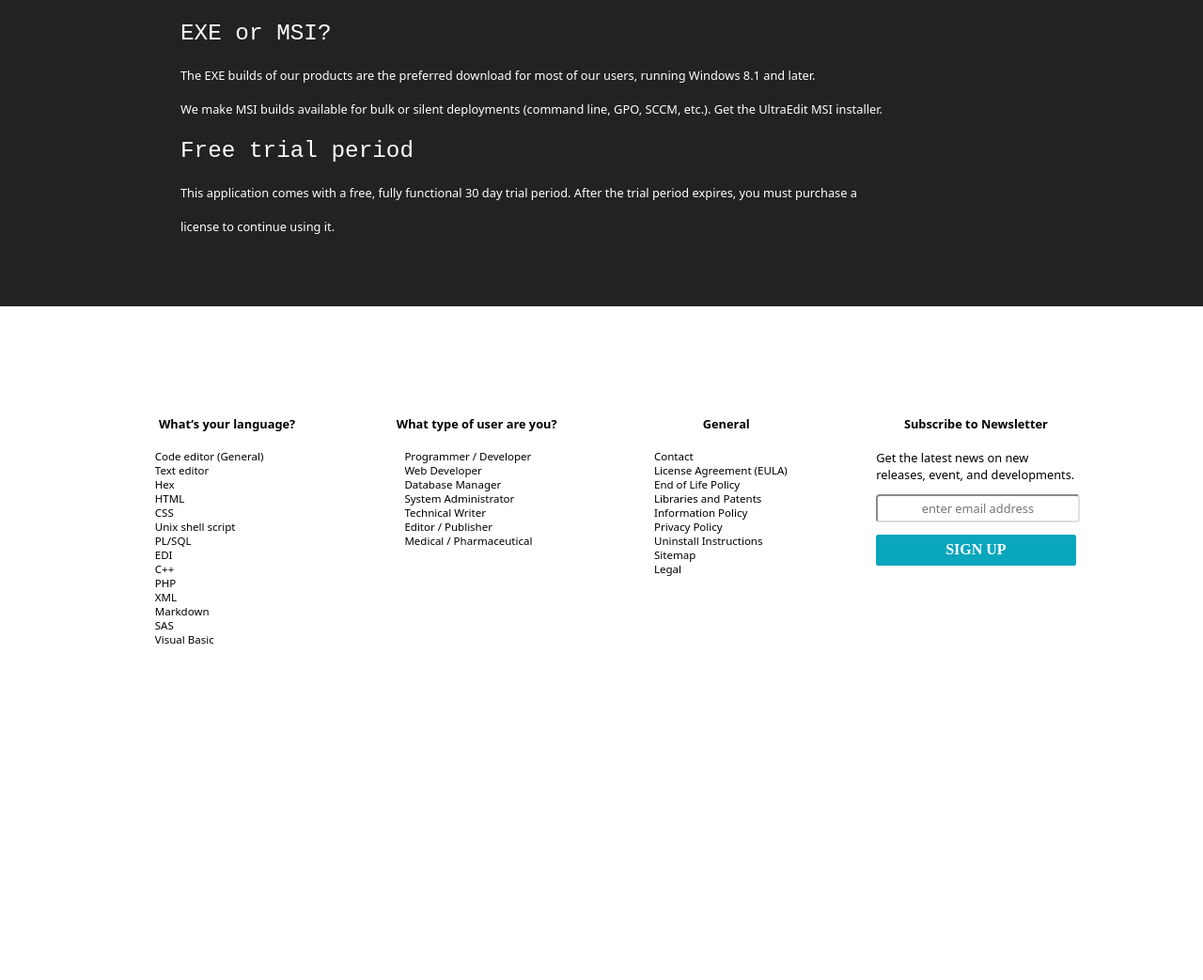
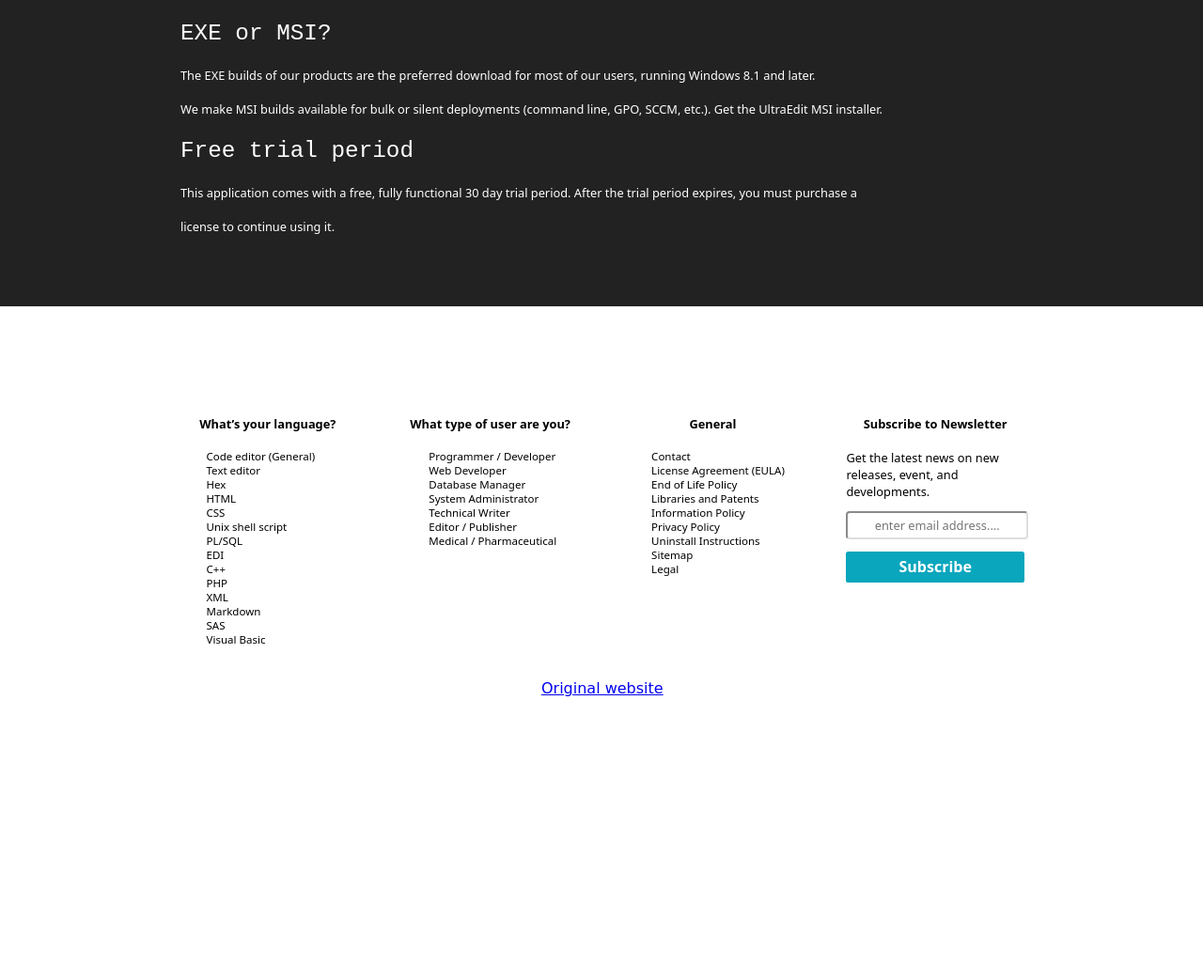
Before and after one commit to code-withpriyanshu/clonewebsite, a plain HTML site: page index.html in a window 1280 px wide. Shown: the part 1574-2617 px from the top of the page at 94% size. After the commit the page ends 2316 px from the top, so only its background shows below. Drawn offline with Linux system fonts and the light colour scheme.

Commit message:
footer added bugs fixed

```diff
--- a/index.html
+++ b/index.html
@@ -250,18 +250,14 @@
           <span></span>
           <p class = "hrr" >releases, event, and developments.</p>
           <label for="fname"><i class="fa fa-user"></i></label>
-              <input type="text" class = "label og" name="firstname" placeholder="enter email address">
-              <div class = "dusara"><h4>SIGN UP</h4></div>
+              <input type="text" class = "label og" name="firstname" placeholder="enter email address....">
+              <div class = "dusara"><h4>Subscribe</h4></div>
           </div>
         </div>
     </section>
 
-          <!-- Footer -->
-
-          <section class="footer">
-
-          </section>
-
-
+    <div class="clone">
+      <a href="https://www.ultraedit.com/downloads/ultraedit-download-thank-you/?utm_source=CWH&utm_medium=LeadsAcquisition&utm_content=UEDownload&utm_campaign=UETrialDownload"  class = "original">Original website</a>
+    </div>
   </body>
 </html>
--- a/style.css
+++ b/style.css
@@ -350,7 +350,7 @@
 /* QnA */
 .QnA{
     /* border: 2px solid red; */
-    width: 83%;
+    width: 74%;
     margin: auto;
     height: 10vw;
     position: relative;
@@ -391,9 +391,9 @@
     border-radius: 0.3vw;
     font-size: 1vw;
     border-color: #dededf;
-    font-family: system-ui;
     position: relative;
     text-align: center;
+    font-family: system-ui;
     top: 1vw;
 }
 .dusara
@@ -402,6 +402,7 @@
     background-color: #09a6bd;
     position: relative;
     top: 2vw;
+    font-family: system-ui;
     height: 2.6vw;
     color: white;
     display: flex;
@@ -410,3 +411,11 @@
     width: 100%;
     border-radius: 0.2vw;
 }
+
+.original{
+    position: relative;
+    top: 30vw;
+    margin: 3vw;
+    left: 42vw;
+    font-family: cursive;
+}
```
Also changed, not shown: footer.png (added).
